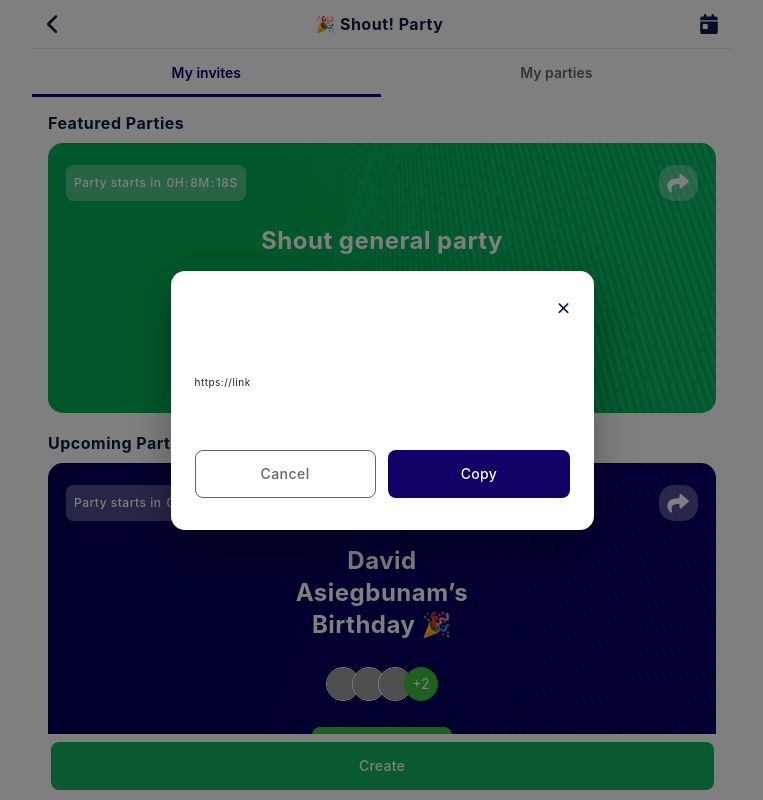
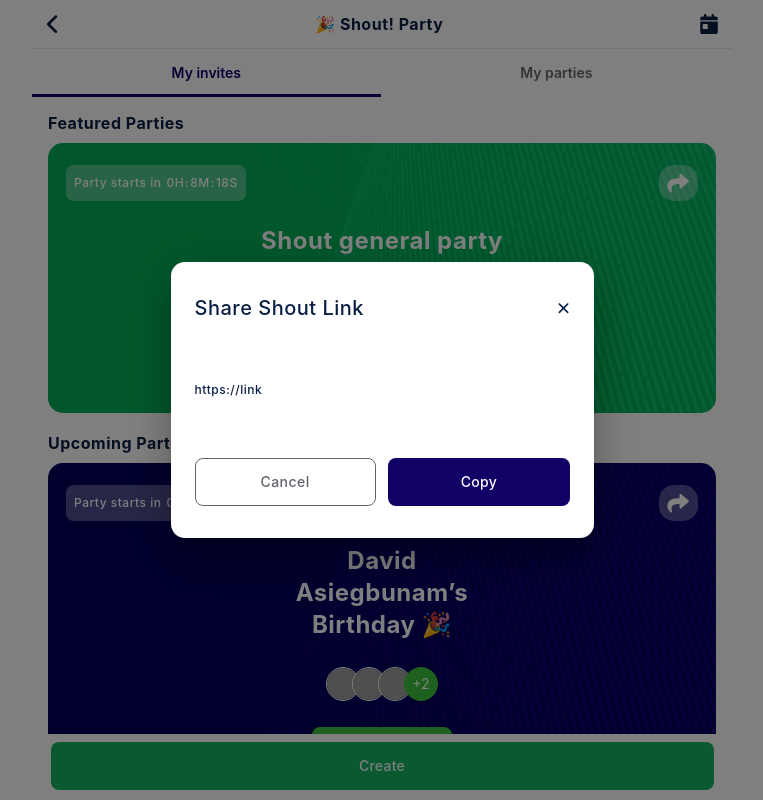
Before and after one commit to yebox/shout-interactive-frontend-next, a Next.js app: page /parties in a window 1280 px wide. Both pictures are taken after a click on the icon 936 px from the left and 183 px from the top of the page. Shown: the whole page, without its empty margins (258-1021 px from the left). Built offline with nearby package versions, Linux system fonts and the light colour scheme; grey boxes are pictures that could not be loaded; a web font is replaced by a local one.

Commit message:
modify-notification

```diff
--- a/components/ModalContainer.js
+++ b/components/ModalContainer.js
@@ -9,7 +9,7 @@ const ModalContainer = ({ children, icon, headerText, onClose, actionText, onAct
         {/* modal header */}
         <div className="flex items-center mb-[60px]">
           {/* <span className="rou rounded-full w-[28px] h-[28px] bg-primary-lightest-2 flex justify-center items-center">{icon}</span> */}
-          {/* <p className="title_heavy text-black-default ml-[12.5px]">{headerText}</p> */}
+          <p className="title_heavy text-black-default mr-auto">{headerText}</p>
           <span onClick={toggle} className="icon-cancel text-black-default text-[11px]  ml-[auto] cursor-pointer"></span>
         </div>
 
--- a/components/Parties/Tab-Card.js
+++ b/components/Parties/Tab-Card.js
@@ -39,7 +39,7 @@ const TabCard = ({ color, text, btnColor, link, partyLink = "https://link" }) =>
     <>
       {/* <Dialog sx={{ "& .MuiDialog-paper": { borderRadius: "1.4rem" } }} onClose={toggle} open={open}> */}
       <ModalContainer actionText="Copy" toggle={toggle} onClose={toggle} open={open} headerText="Share Shout Link" icon={<span className="icon-share text-[15px] font-bold"></span>}>
-        <h3>{partyLink}</h3>
+        <h3 className="caption_heavy text-black-default">{partyLink}</h3>
       </ModalContainer>
       {/* </Dialog> */}
       {/* Notification  */}
```
